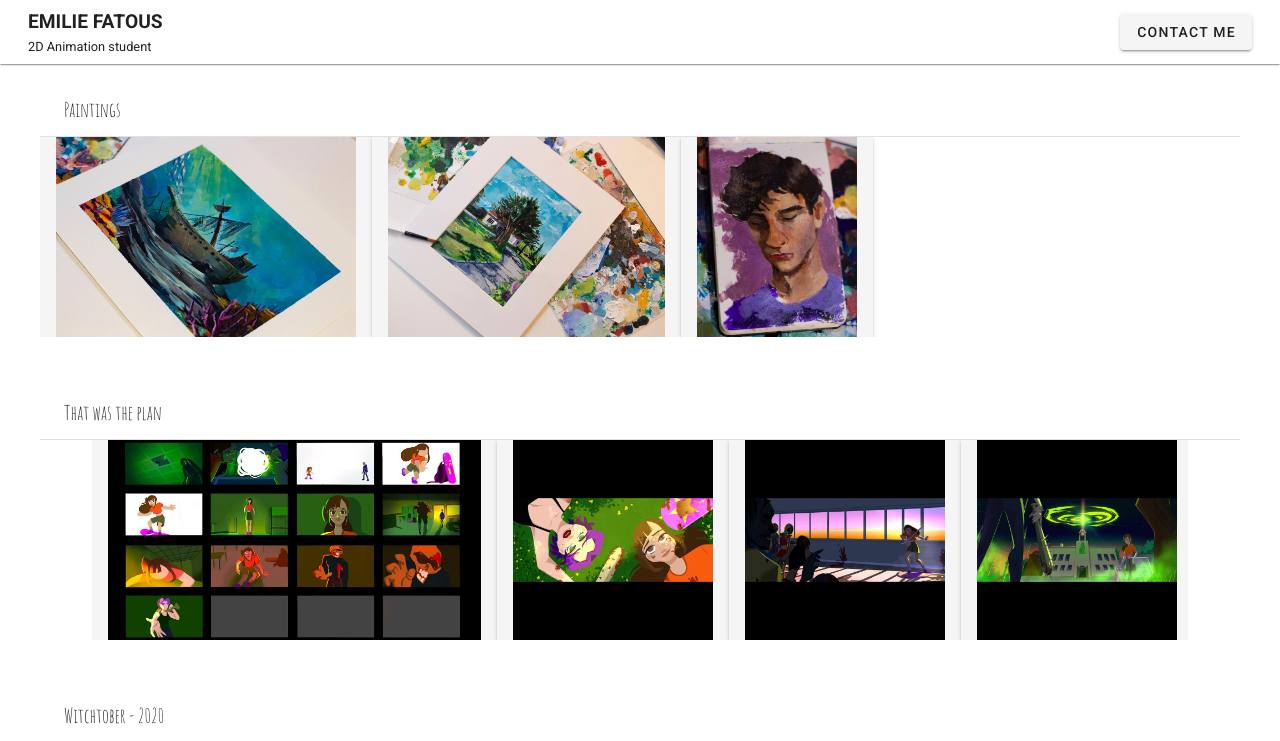
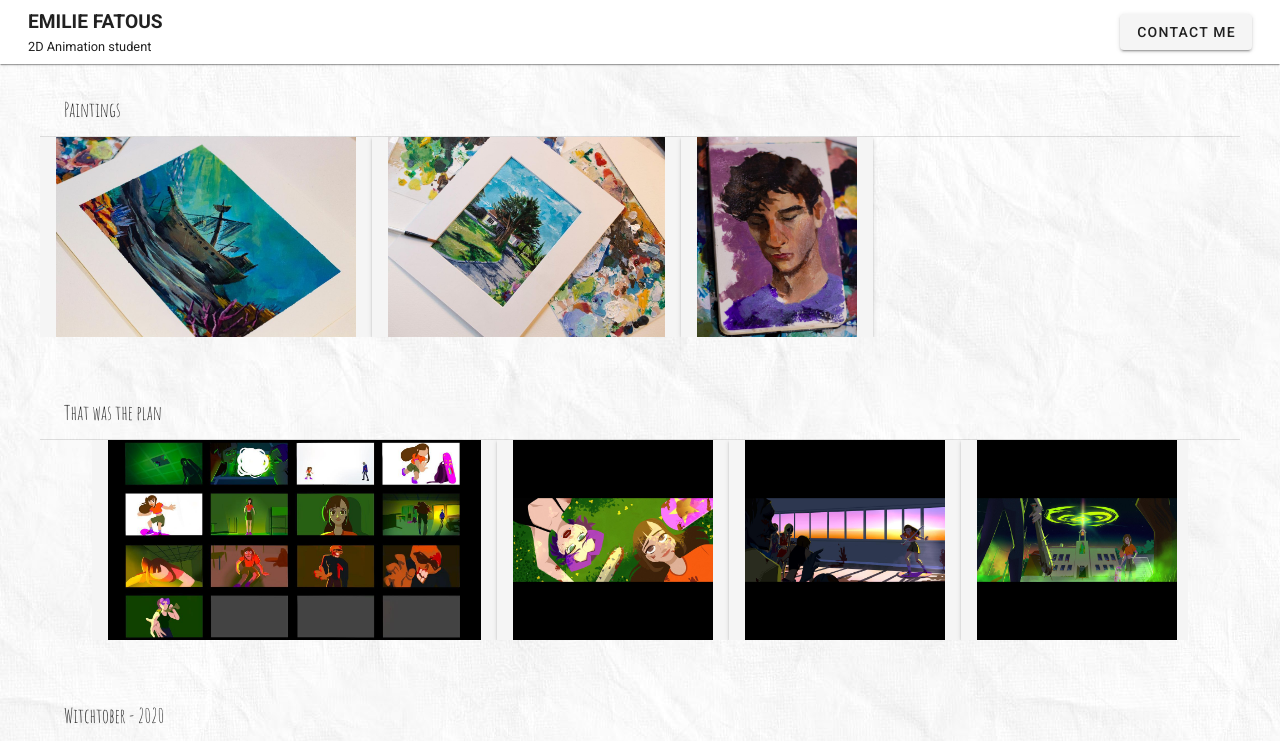
Before and after one commit to Acedyn/efatous-portfolio, a Vue app: page / in a window 1280 px wide. Shown: the top 741 px of the page. Built offline with nearby package versions, Linux system fonts and the light colour scheme.

Commit message:
Add background image

```diff
--- a/src/App.vue
+++ b/src/App.vue
@@ -1,9 +1,11 @@
 <template>
   <v-app>
-    <Header/>
-    <v-main>
-      <ProjectList/>
-    </v-main>
+    <div class="background">
+      <Header/>
+      <v-main>
+        <ProjectList/>
+      </v-main>
+    </div>
   </v-app>
 </template>
 
@@ -29,5 +31,11 @@ export default {
 @import url('https://fonts.googleapis.com/css2?family=Amatic+SC:wght@400;700&display=swap');
 .v-application{
   font-family: 'Amatic SC', cursive;
+  background-image: url("./assets/background.jpg");
 }
+
+.background {
+  background-image: url("./assets/background.jpg");
+  background-repeat: repeat;
+  }
 </style>
--- a/src/components/ProjectCard.vue
+++ b/src/components/ProjectCard.vue
@@ -42,7 +42,8 @@
   }
 </script>
 
-<style scoped>
+<style scoped lang="scss">
+
 .media {
   max-height: 200px;
   width: auto;
```
Also changed, not shown: src/assets/background.jpg (added).
